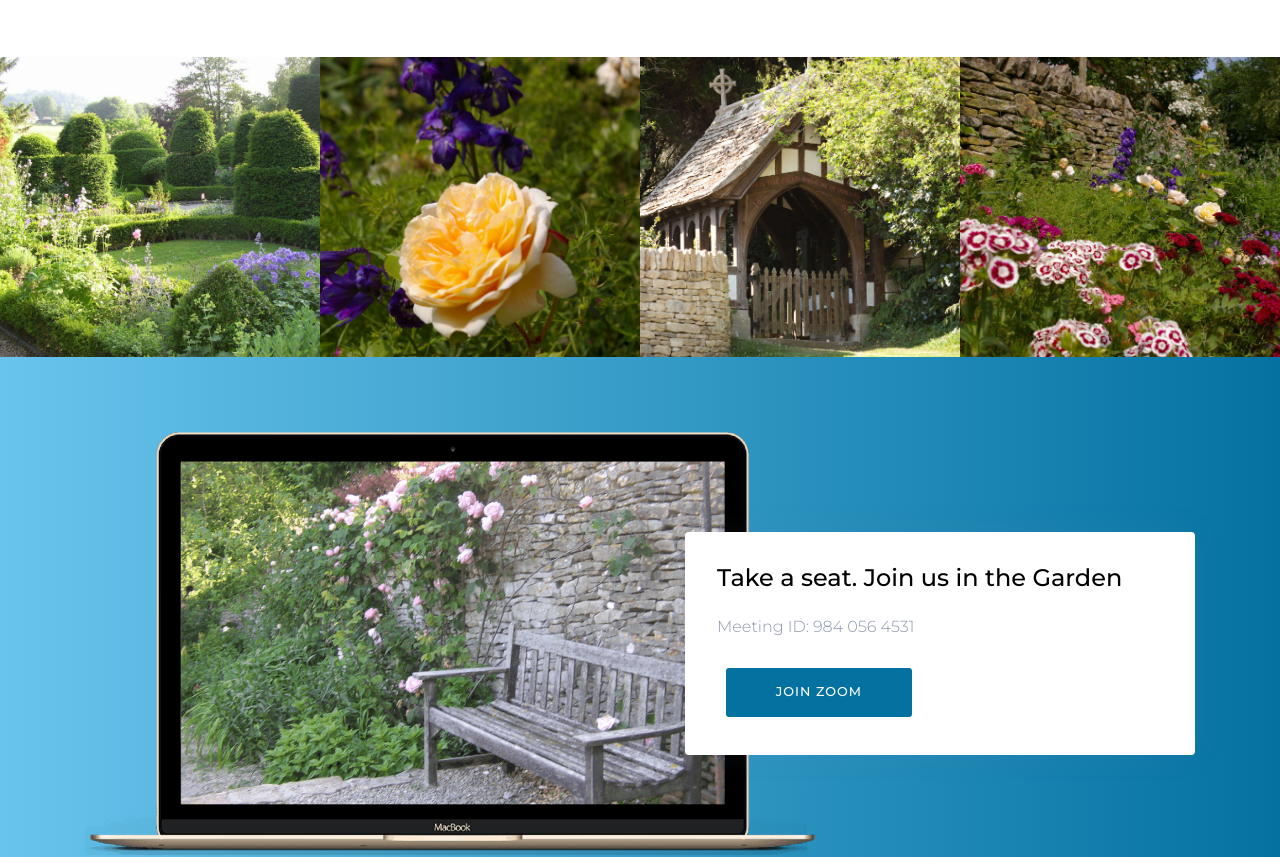
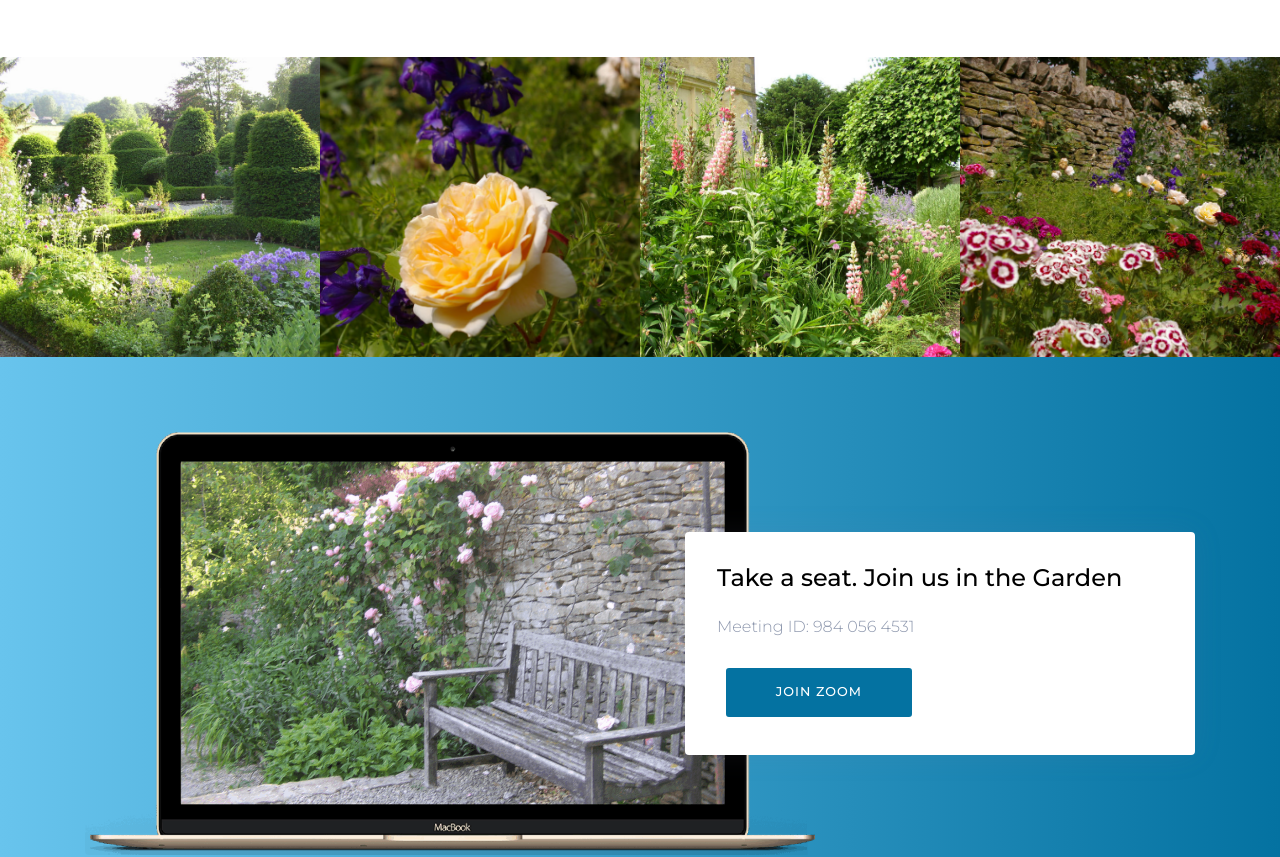
Before and after one commit to SmallRobotCompany/GSL-Tea-Room, a plain HTML site: page index.html in a window 1280 px wide. Shown: the part 1283-2140 px from the top of the page. Drawn offline with Linux system fonts and the light colour scheme; files whose address does not match are found by name.

Commit message:
create github pages

```diff
--- a/index.html
+++ b/index.html
@@ -154,7 +154,7 @@
       </div>
       <div class="col-lg-3 col-md-6">
         <div class="wrapper">
-          <img class="photo" src="assets/images/-mg-3036-952x635.jpg" alt="" title="">
+          <img class="photo" src="assets/images/82-uppergarden-952x714.jpg" alt="" title="">
         </div>
       </div>
       <div class="col-lg-3 col-md-6">
```
Also changed, not shown: assets/images/82-uppergarden-952x714.jpg (added), 1 other file.
